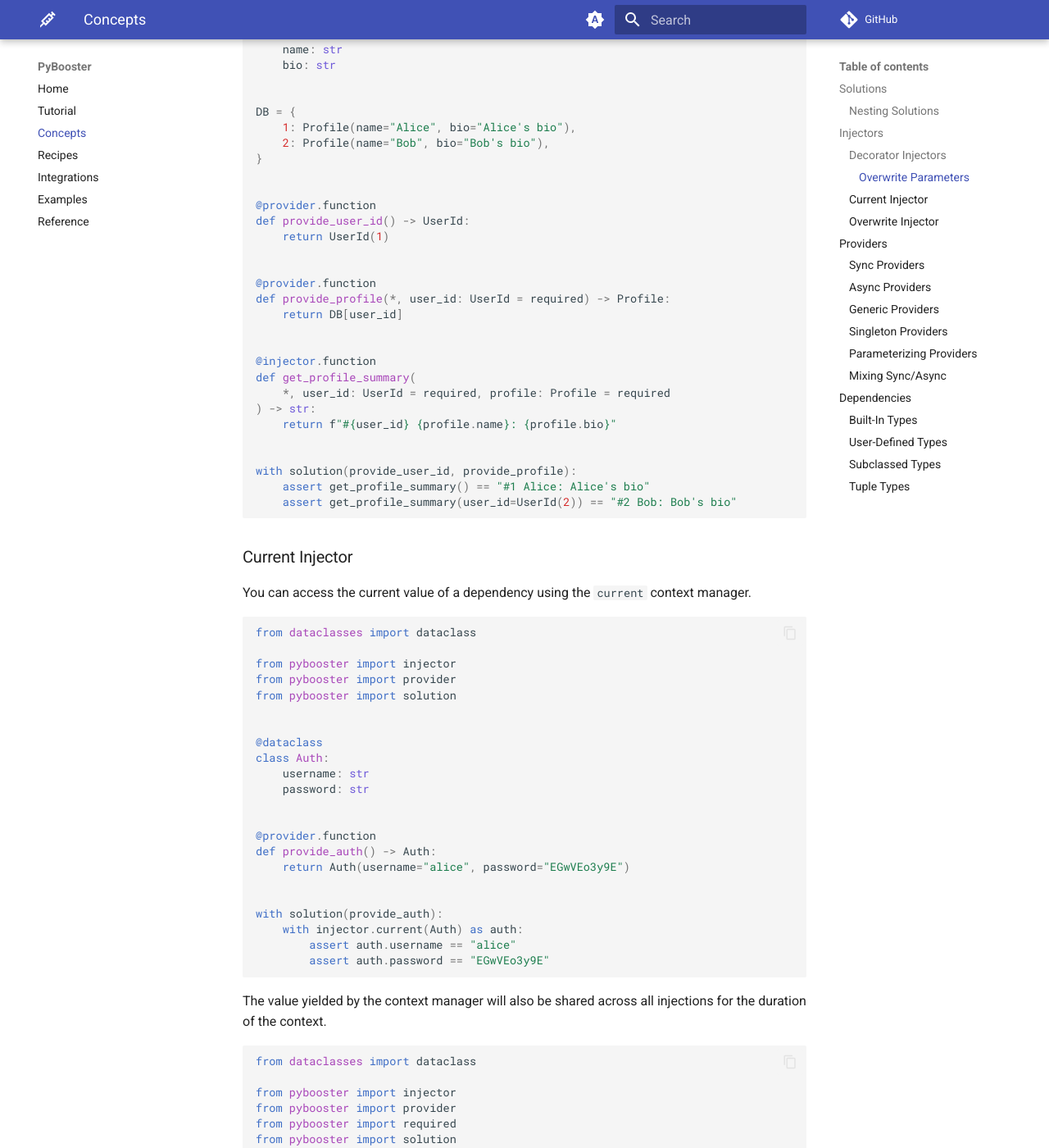
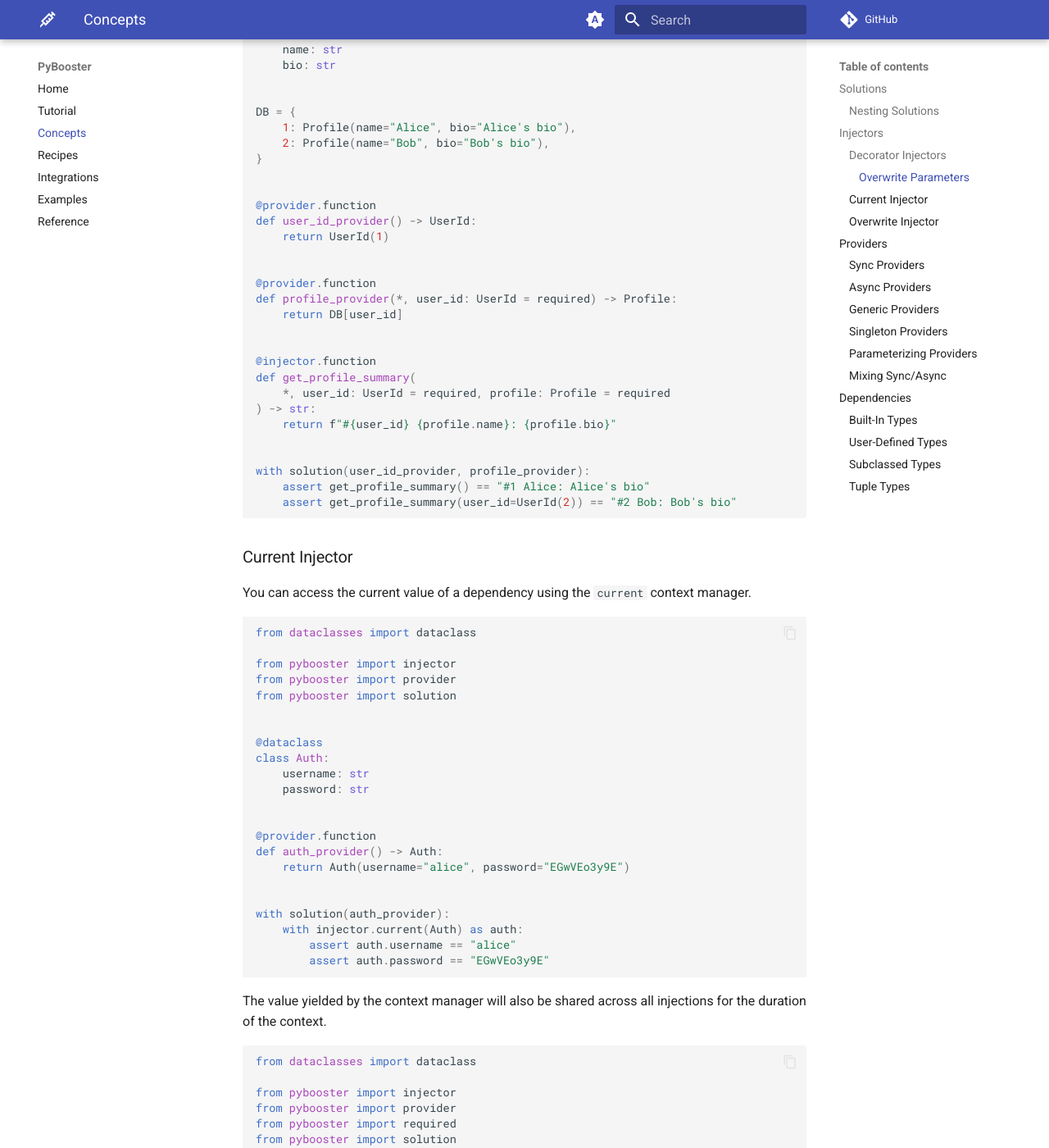
Before and after one commit to rmorshea/pybooster, an MkDocs documentation site: the page built from docs/src/concepts.md, in a window 1280 px wide and 1400 px high, scrolled down 3271 px. Shown: the whole window at 82% size. Built offline with MkDocs 1.6.1 and Material for MkDocs 9.7.7, drawn with Linux system fonts in a browser that asks for light colours; comment, search, counter and statistics services are not loaded; some of the changed text lies outside the part shown.

````diff
--- a/docs/src/concepts.md
+++ b/docs/src/concepts.md
@@ -19,7 +19,7 @@ Recipient = NewType("Recipient", str)
 
 
 @provider.function
-def provide_alice() -> Recipient:
+def alice_provider() -> Recipient:
     return Recipient("Alice")
 
 
@@ -28,7 +28,7 @@ def get_message(*, recipient: Recipient = required) -> str:
     return f"Hello, {recipient}!"
 
 
-with solution(provide_alice):
+with solution(alice_provider):
     # alice is available to inject as a recipient
     assert get_message() == "Hello, Alice!"
 ```
@@ -49,12 +49,12 @@ Recipient = NewType("Recipient", str)
 
 
 @provider.function
-def provide_alice() -> Recipient:
+def alice_provider() -> Recipient:
     return Recipient("Alice")
 
 
 @provider.function
-def provide_bob() -> Recipient:
+def bob_provider() -> Recipient:
     return Recipient("Bob")
 
 
@@ -63,9 +63,9 @@ def get_recipient(*, recipient: Recipient = required) -> str:
     return recipient
 
 
-with solution(provide_alice):
+with solution(alice_provider):
     assert get_recipient() == "Alice"
-    with solution(provide_bob):
+    with solution(bob_provider):
         assert get_recipient() == "Bob"
     assert get_recipient() == "Alice"
 ```
@@ -114,7 +114,7 @@ Recipient = NewType("Recipient", str)
 
 
 @provider.function
-def provide_recipient() -> Recipient:
+def recipient_provider() -> Recipient:
     return Recipient("Alice")
 
 
@@ -123,7 +123,7 @@ def get_message(*, recipient: Recipient = required) -> str:
     return f"Hello, {recipient}!"
 
 
-with solution(provide_recipient):
+with solution(recipient_provider):
     assert get_message() == "Hello, Alice!"
 ```
 
@@ -168,12 +168,12 @@ DB = {
 
 
 @provider.function
-def provide_user_id() -> UserId:
+def user_id_provider() -> UserId:
     return UserId(1)
 
 
 @provider.function
-def provide_profile(*, user_id: UserId = required) -> Profile:
+def profile_provider(*, user_id: UserId = required) -> Profile:
     return DB[user_id]
 
 
@@ -184,7 +184,7 @@ def get_profile_summary(
     return f"#{user_id} {profile.name}: {profile.bio}"
 
 
-with solution(provide_user_id, provide_profile):
+with solution(user_id_provider, profile_provider):
     assert get_profile_summary() == "#1 Alice: Alice's bio"
     assert get_profile_summary(user_id=UserId(2)) == "#2 Bob: Bob's bio"
 ```
@@ -208,11 +208,11 @@ class Auth:
 
 
 @provider.function
-def provide_auth() -> Auth:
+def auth_provider() -> Auth:
     return Auth(username="alice", password="EGwVEo3y9E")
 
 
-with solution(provide_auth):
+with solution(auth_provider):
     with injector.current(Auth) as auth:
         assert auth.username == "alice"
         assert auth.password == "EGwVEo3y9E"
@@ -286,12 +286,12 @@ DB = {
 
 
 @provider.function
-def provide_user_id() -> UserId:
+def user_id_provider() -> UserId:
     return UserId(1)
 
 
 @provider.function
-def provide_profile(*, user_id: UserId = required) -> Profile:
+def profile_provider(*, user_id: UserId = required) -> Profile:
     return DB[user_id]
 
 
@@ -302,7 +302,7 @@ def get_profile_summary(
     return f"#{user_id} {profile.name}: {profile.bio}"
 
 
-with solution(provide_user_id, provide_profile):
+with solution(user_id_provider, profile_provider):
     assert get_profile_summary() == "#1 Alice: Alice's bio"
     with injector.overwrite({UserId: UserId(2)}):
         assert get_profile_summary() == "#2 Bob: Bob's bio"
@@ -332,7 +332,7 @@ class Config:
 
 
 @provider.function
-def provide_config() -> Config:
+def config_provider() -> Config:
     return Config(app_name="MyApp", app_version=1, debug_mode=True)
 ```
 
@@ -371,7 +371,7 @@ class Config:
 
 
 @provider.asyncfunction
-async def async_provide_config() -> Config:
+async def async_config_provider() -> Config:
     await sleep(1)  # Do some async work here...
     return Config(app_name="MyApp", app_version=1, debug_mode=True)
 ```
@@ -426,7 +426,7 @@ from pybooster import solution
 
 
 @provider.function
-def provide_json(path: str | Path) -> Any:
+def json_provider(path: str | Path) -> Any:
     with Path(path).open() as f:
         return json.load(f)
 
@@ -448,7 +448,7 @@ json_file.write_text(
     '{"app_name": "MyApp", "app_version": 1, "debug_mode": true}'
 )
 
-with solution(provide_json[ConfigDict].bind(json_file)):
+with solution(json_provider[ConfigDict].bind(json_file)):
     assert get_config() == {
         "app_name": "MyApp",
         "app_version": 1,
@@ -493,7 +493,7 @@ T = TypeVar("T")
 
 
 @provider.function(provides=lambda cls, *a, **kw: cls)
-def provide_config_from_file(cls: type[T], path: str | Path) -> T:
+def config_file_provider(cls: type[T], path: str | Path) -> T:
     with Path(path).open() as f:
         return cls(**json.load(f))
 
@@ -509,7 +509,7 @@ json_file.write_text(
     '{"app_name": "MyApp", "app_version": 1, "debug_mode": true}'
 )
 
-with solution(provide_config_from_file.bind(Config, json_file)):
+with solution(config_file_provider.bind(Config, json_file)):
     assert get_config() == Config(
         app_name="MyApp", app_version=1, debug_mode=True
     )
@@ -620,12 +620,12 @@ class Auth:
 
 
 @provider.function
-def sync_provide_auth() -> Auth:
+def sync_auth_provider() -> Auth:
     return Auth(username="sync-user", password="sync-pass")
 
 
 @provider.asyncfunction
-async def async_provide_auth() -> Auth:
+async def async_auth_provider() -> Auth:
     await asyncio.sleep(0)  # Do some async work here...
     return Auth(username="async-user", password="async-pass")
 
@@ -640,7 +640,7 @@ async def async_get_auth(*, auth: Auth = required) -> str:
     return f"{auth.username}:{auth.password}"
 
 
-with solution(sync_provide_auth, async_provide_auth):
+with solution(sync_auth_provider, async_auth_provider):
     assert sync_get_auth() == "sync-user:sync-pass"
     assert asyncio.run(async_get_auth()) == "async-user:async-pass"
 ```
@@ -676,7 +676,7 @@ Username = NewType("Username", str)
 
 
 @provider.function
-def provide_username() -> Username:
+def username_provider() -> Username:
     return "alice"
 
 
@@ -685,7 +685,7 @@ def get_message(*, username: Username = required) -> str:
     return f"Hello, {username}!"
 
 
-with solution(provide_username):
+with solution(username_provider):
     assert get_message() == "Hello, alice!"
 ```
 
@@ -710,7 +710,7 @@ class Auth:
 
 
 @provider.function
-def provide_auth() -> Auth:
+def auth_provider() -> Auth:
     return Auth(role="user", username="alice", password="EGwVEo3y9E")
 
 
@@ -719,7 +719,7 @@ def get_login_message(*, auth: Auth = required) -> str:
     return f"Logged in as {auth.username}"
 
 
-with solution(provide_auth):
+with solution(auth_provider):
     assert get_login_message() == "Logged in as alice"
 ```
 
@@ -753,7 +753,7 @@ class AdminAuth(Auth):
 
 
 @provider.function
-def provide_admin_auth() -> AdminAuth:
+def admin_auth_provider() -> AdminAuth:
     return AdminAuth(username="admin", password="admin")
 
 
@@ -762,7 +762,7 @@ def get_login_message(*, auth: Auth = required) -> str:
     return f"Logged in as {auth.username}"
 
 
-with solution(provide_admin_auth):
+with solution(admin_auth_provider):
     assert get_login_message() == "Logged in as admin"
 ```
 
@@ -792,7 +792,7 @@ secrets_json.write_text('{"username": "alice", "password": "EGwVEo3y9E"}')
 
 
 @provider.function
-def provide_username_and_password() -> tuple[Username, Password]:
+def username_and_password_provider() -> tuple[Username, Password]:
     with secrets_json.open() as f:
         secrets = json.load(f)
     return Username(secrets["username"]), Password(secrets["password"])
@@ -803,6 +803,6 @@ def get_login_message(*, username: Username = required) -> str:
     return f"Logged in as {username}"
 
 
-with solution(provide_username_and_password):
+with solution(username_and_password_provider):
     assert get_login_message() == "Logged in as alice"
 ```
````
Also changed, not shown: docs/src/examples.md (+11 -11 lines), docs/src/integrations.md (+8 -8 lines), docs/src/recipes.md (+46 -1 lines), pyproject.toml (+7 -2 lines), 6 other files.
